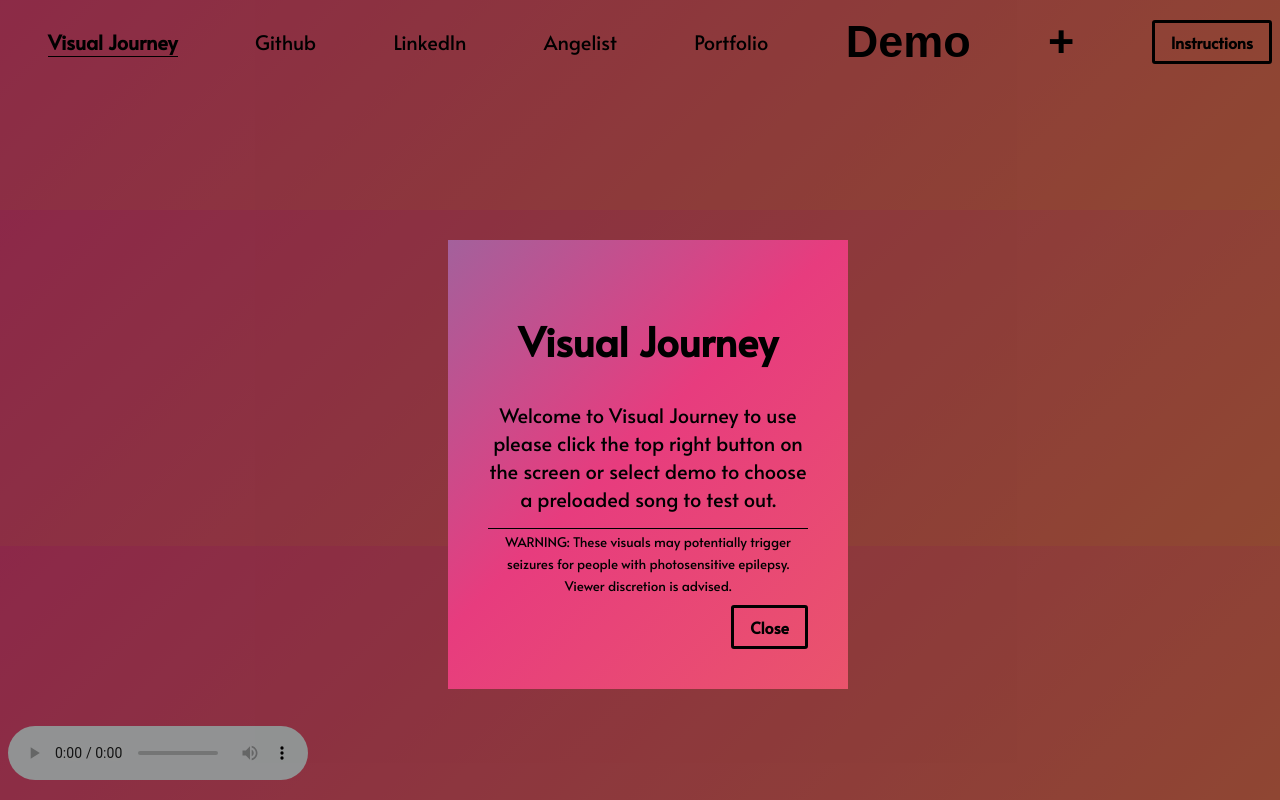
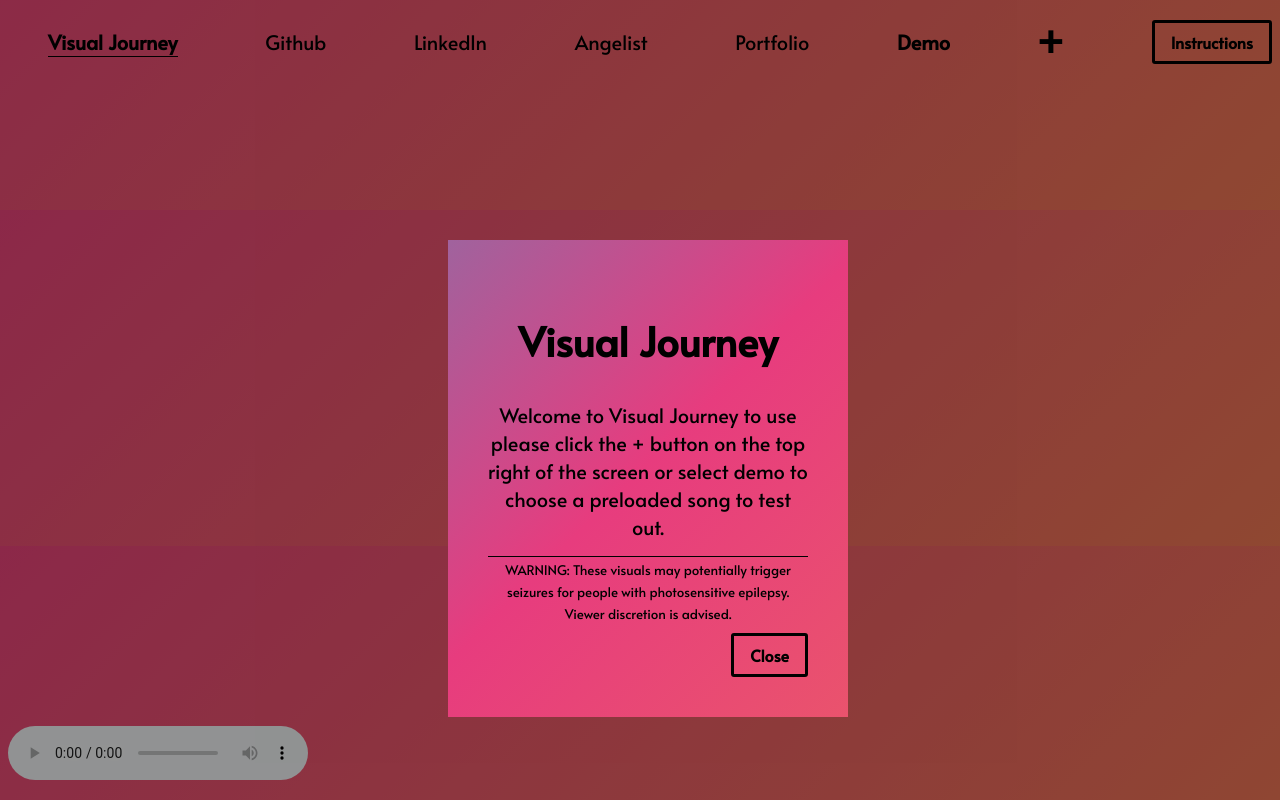
Before and after one commit to DanielGuardado/Visual-Journey, a website built with webpack: page index.html in a window 1280 px wide. Built offline with nearby package versions, Linux system fonts and the light colour scheme; files whose address does not match are found by name.

Commit message:
removed comments

```diff
--- a/index.html
+++ b/index.html
@@ -17,12 +17,12 @@
           <li>LinkedIn</li>
           <li>Angelist</li>
           <li>Portfolio</li>
-          <input
+          <li
             type="button"
-            id="music"
+            id="demo"
             value="Demo"
             onclick="document.getElementById('audio1').play();"
-          />
+          >Demo</li>
           <input
           type="button"
           id="music"
@@ -47,8 +47,8 @@
           <h1 class="header-text">Visual Journey</h1>
           <div class="modal-input">
             <div class="intro">
-              Welcome to Visual Journey to use please click the top right button
-              on the screen or select demo to choose a preloaded song to test
+              Welcome to Visual Journey to use please click the + button
+              on the top right of the screen or select demo to choose a preloaded song to test
               out.
             </div>
             <small
--- a/src/index.js
+++ b/src/index.js
@@ -1,6 +1,5 @@
 import "./styles/index.scss";
 import * as THREE from "three";
-import { OrbitControls } from "three/examples/jsm/controls/OrbitControls";
 import SimplexNoise from "simplex-noise";
 
 const modal = document.querySelector(".modal");
@@ -28,10 +27,6 @@ const visualizerInit = function () {
   const file = document.getElementById("mp3File");
   const audio = document.getElementById("audio");
   const demo = document.getElementById("audio1");
-  // document.onload = function () {
-  //   audio.play();
-  //   play();
-  // };
 
   demo.onplay = function () {
     const demo = this;
--- a/src/styles/index.scss
+++ b/src/styles/index.scss
@@ -42,6 +42,7 @@ li {
 }
 li:hover {
   color: white;
+  cursor: pointer;
 }
 ul {
   display: flex;
@@ -56,6 +57,13 @@ ul {
   size: 8px;
   position: absolute;
   bottom: 20px;
+}
+
+#demo {
+  font-weight: bold;
+}
+#demo:hover {
+  cursor: pointer;
 }
 
 #music {
```
